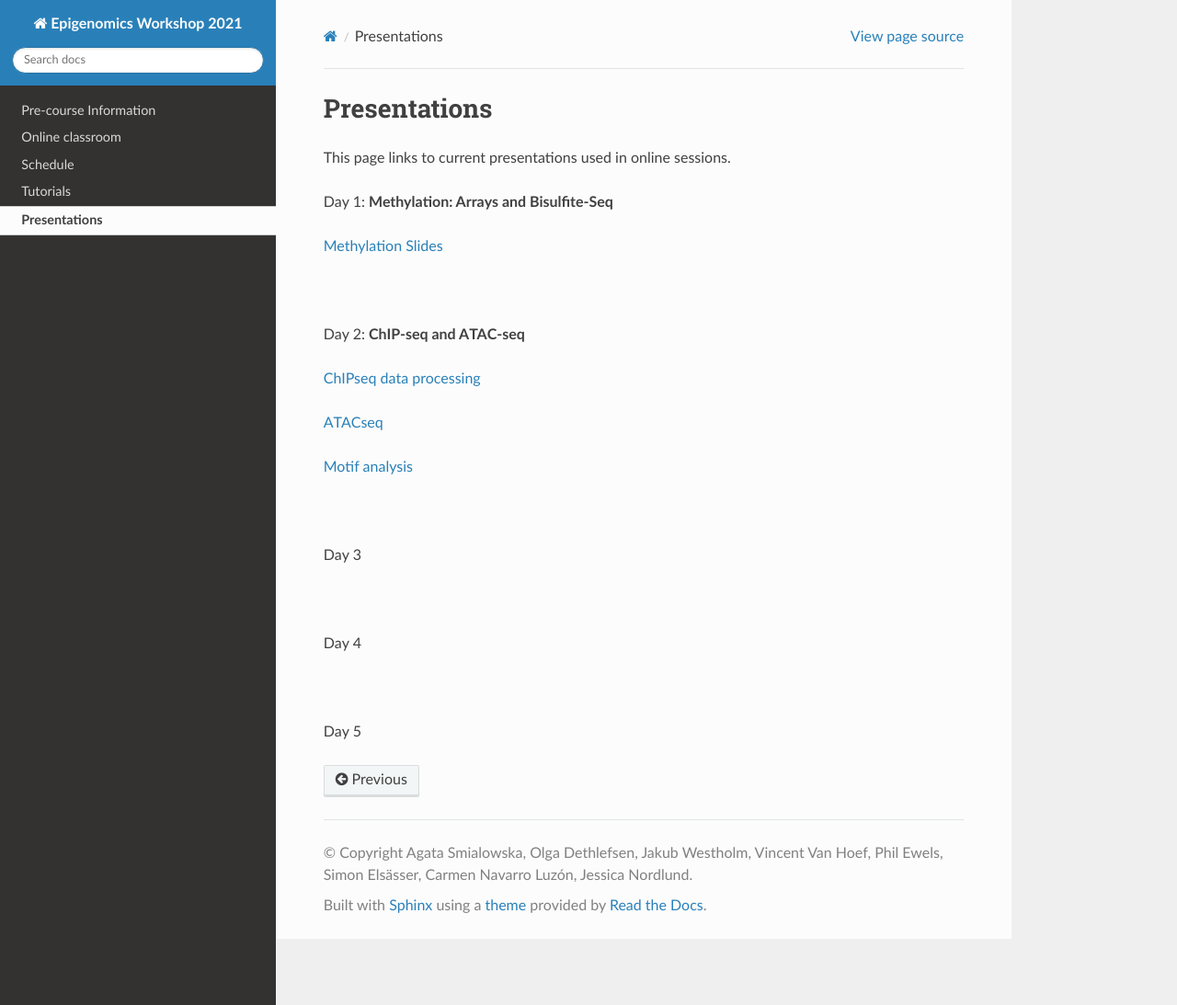
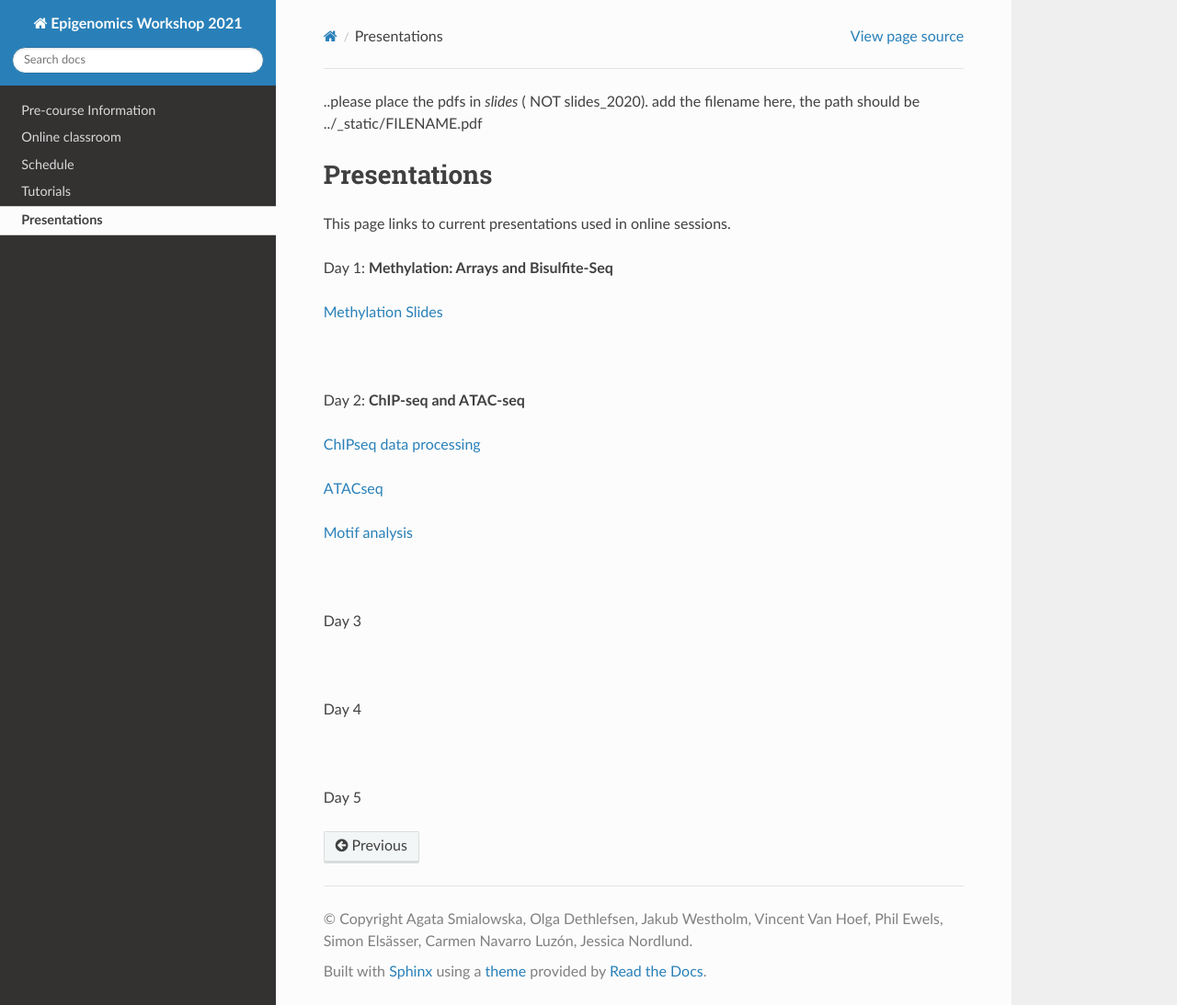
Before and after one commit to NBISweden/workshop-epigenomics-RTDs, a Sphinx documentation site: the page built from docs/content/presentations.rst, in a window 1280 px wide and 1093 px high. Shown: the whole window at 92% size. Built offline with Sphinx 7.4.7 and the Read the Docs theme 2.0.0, drawn with Linux system fonts in a browser that asks for light colours.

Commit message:
edit presentations

```diff
--- a/docs/content/presentations.rst
+++ b/docs/content/presentations.rst
@@ -1,6 +1,9 @@
 .. below role allows to use the html syntax, for example :raw-html:`<br />`
 .. role:: raw-html(raw)
     :format: html
+
+
+..please place the pdfs in `slides` ( NOT slides_2020). add the filename here, the path should be ../_static/FILENAME.pdf
 
 
 =============
```
Also changed, not shown: other parts of docs/content/presentations.rst (+0 -8 lines).
